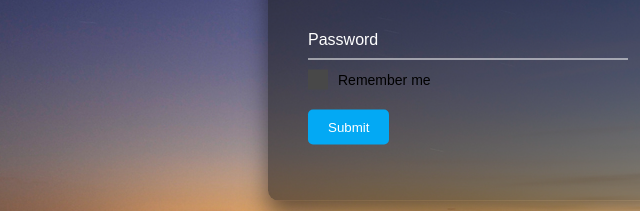
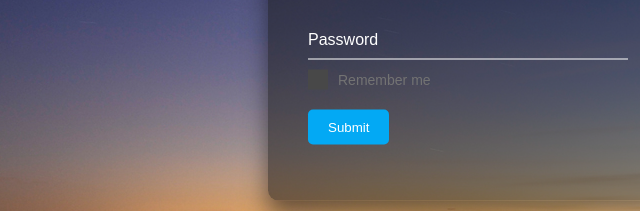
Before and after one commit to HAOHANZZB/books, a plain HTML site: page index.html in a window 1280 px wide. Shown: the part 373-584 px from the top of the page, 172-812 px from the left. Drawn offline with Linux system fonts and the light colour scheme.

Commit message:
Update style.css

```diff
--- a/style.css
+++ b/style.css
@@ -86,7 +86,7 @@ body{
 
 .remember-me{
   width: 125px;
-  color: black;
+  color: rgba(115,115,115,1);
   display: flex;
   align-items: center;
   cursor: pointer;
```
